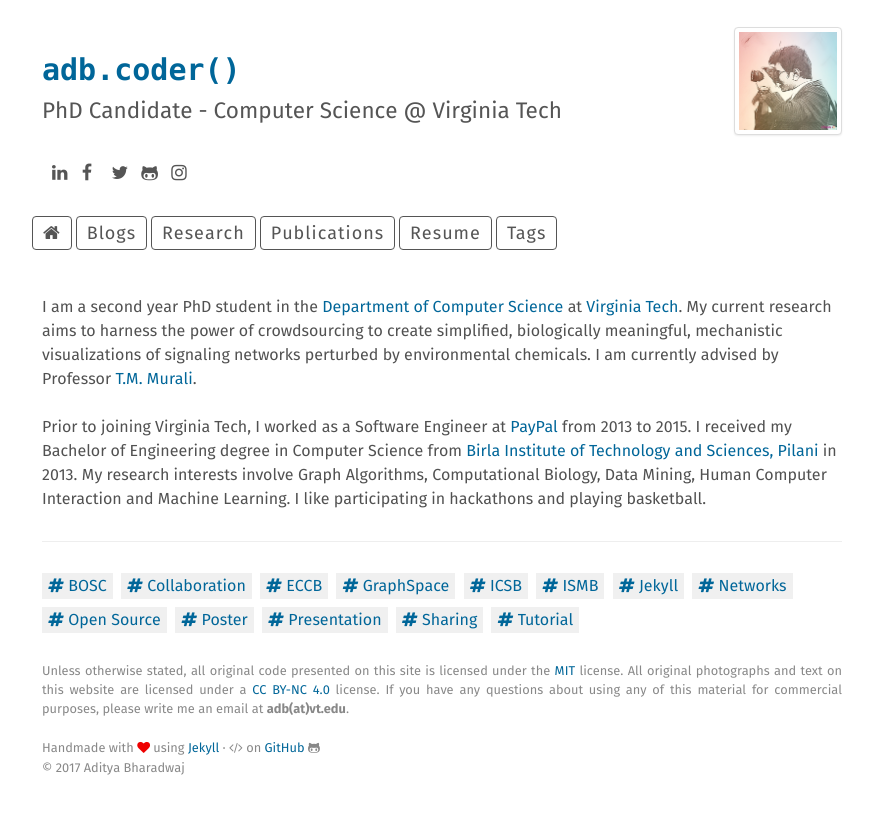
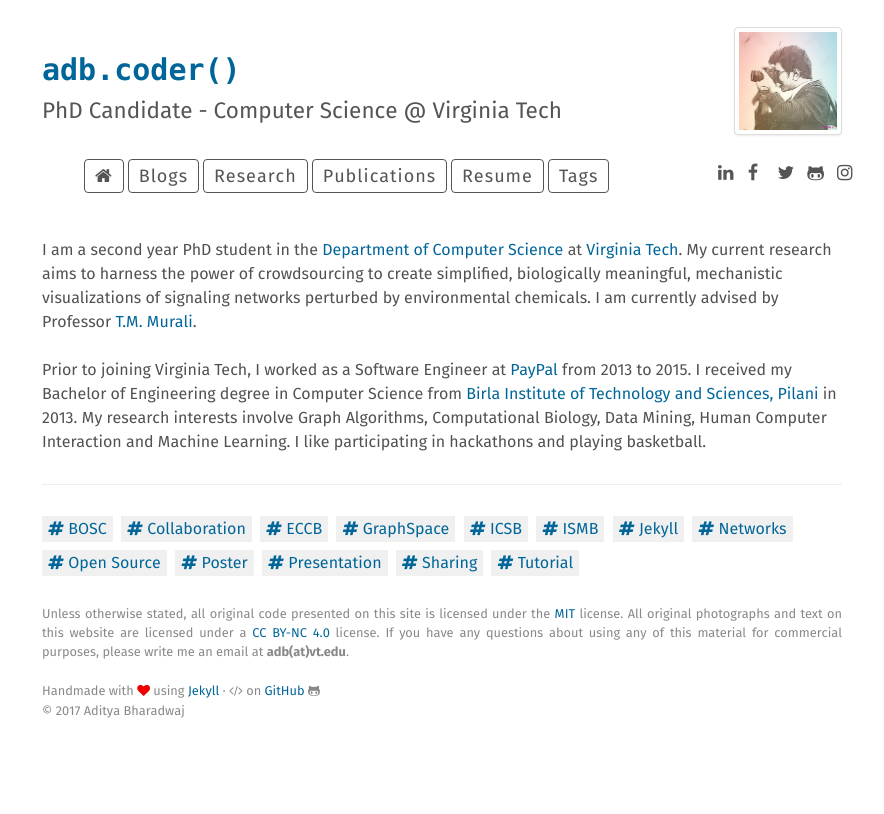
Before and after one commit to adbharadwaj/adbharadwaj.github.io, a Jekyll site: the page built from index.html, in a window 1280 px wide. Shown: the top 814 px of the page, without its empty margins (198-1082 px from the left). Built offline with Jekyll 4.4.1, drawn with Linux system fonts in a browser that asks for light colours.

Commit message:
Update _layout.scss

```diff
--- a/assets/scss/_layout.scss
+++ b/assets/scss/_layout.scss
@@ -451,7 +451,7 @@ blockquote p:last-child {
 
 .top-menu {
     list-style-type: none;
-    margin: 20px 0 0 -52px;
+    margin: 20px 0 0 -42px;
     /*text-align: center;*/
     line-height: 2.4;
     font-size: 18px;
@@ -511,6 +511,7 @@ blockquote p:last-child {
     /*text-align: center;*/
     margin-top: 20px;
     margin-right: -10px;
+    float: right;
 
     a {
         padding: 5px 10px;
```
